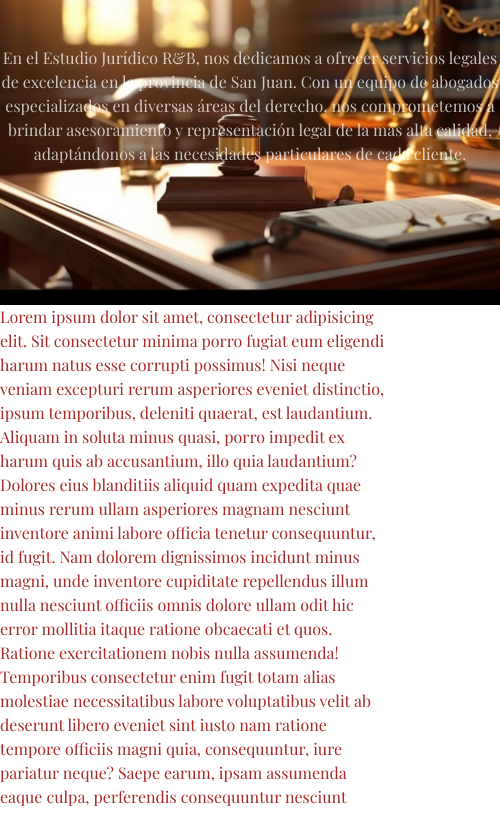
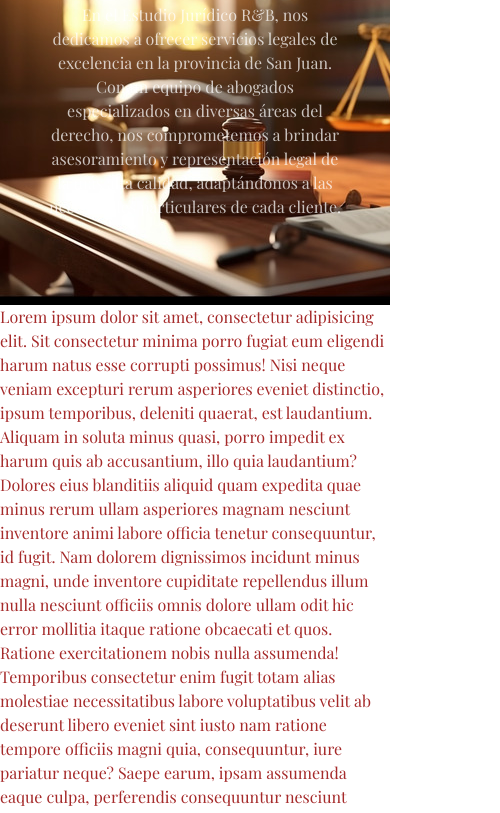
Before and after one commit to PBilbao35/ClaseGit, a plain HTML site: page index.html in a window 390 px wide. Shown: the part 47-860 px from the top of the page, 500 px wide, since content can reach past the window. Drawn offline with nearby package versions, Linux system fonts and the light colour scheme; a web font is replaced by a local one.

Commit message:
Presentacion trabajo git

```diff
--- a/css/style.css
+++ b/css/style.css
@@ -135,13 +135,16 @@ grid-area: caja2;
     }
 
     .headerInicio{
-        background-image: url(../Img/1.jpg);
-       width: max-content;
+
+       background-size: unset;
         height: 22rem;
 }
 .carrousel{
     width: 50vh;
 }
+.textoInicio{
+    width: 300px;
+    height: 270px;
 
 }
 .contenedorSuperior nav ul li{
```
Also changed, not shown: pages/areas.html (+1 -1 lines), pages/blog.html (+1 -1 lines), pages/contactanos.html (+1 -1 lines), pages/quienesSomos.html (+1 -1 lines).
